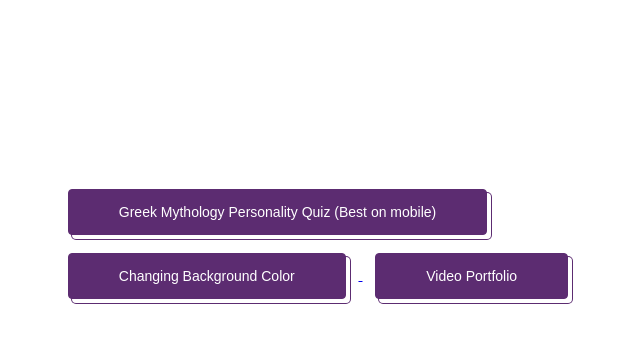
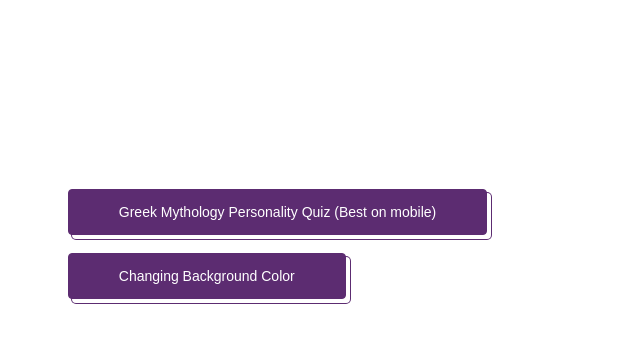
Before and after one commit to jachou24/jachou24.github.io, a Jekyll site: the page menu.html, which Jekyll copies as it is, in a window 1280 px wide. Shown: the top 343 px of the page, without its empty margins (265-905 px from the left). Built offline with Jekyll 4.4.1, drawn with Linux system fonts in a browser that asks for light colours.

Commit message:
Remove Video Portfolio button from menu

```diff
--- a/menu.html
+++ b/menu.html
@@ -11,7 +11,6 @@
 
 <a href="https://jachou24.github.io/GreekMythologyPersonalityQuiz/start.html"> <button id="greekMythQuiz" class="button-50"> Greek Mythology Personality Quiz (Best on mobile)</button> </a>
 <a href="https://jachou24.github.io/changeBgColor_subpage/colorFactory.html"> <button id="changeBgColor" class="button-50">Changing Background Color</button> </a>
-<a href="https://jengaunchouvideoportfolio.my.canva.site/"> <button id="changeBgColor" class="button-50">Video Portfolio</button> </a>
 
 </div>
 
```
